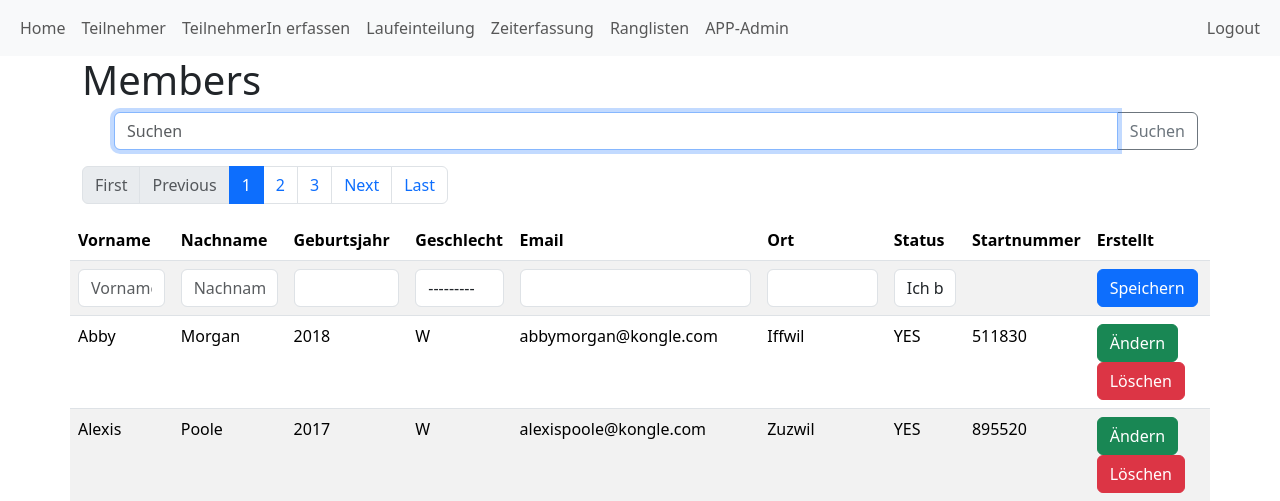
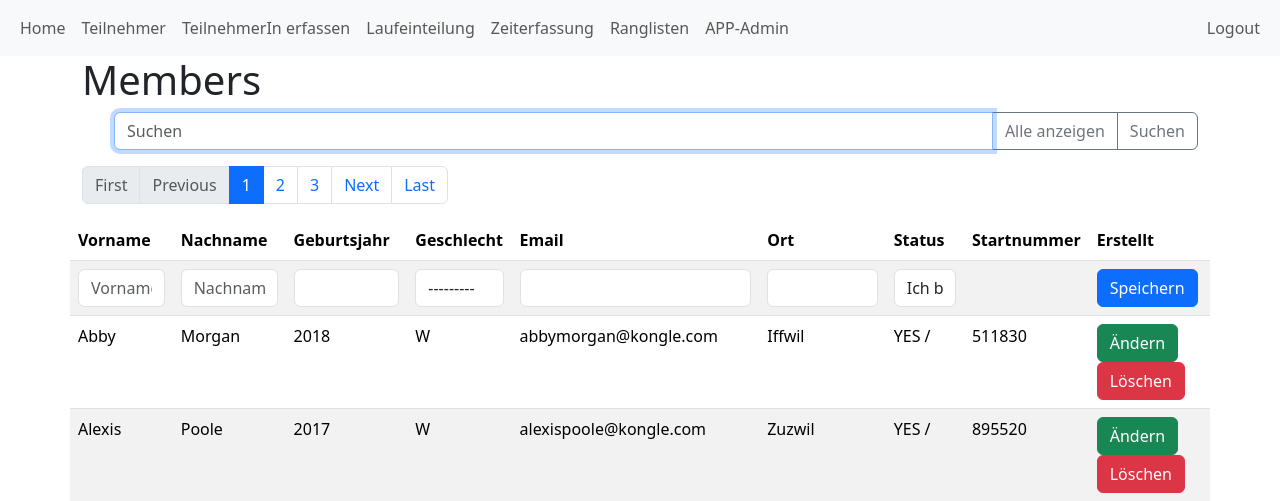
Before and after one commit to fPBunxGKv/sj-github, a Django app: page /users/ in a window 1280 px wide. Shown: the top 501 px of the page. Run offline with Django 4.2, Linux system fonts and the light colour scheme; the visitor is signed in with stand-in values (Sample User, id 1); data comes from the database, SQL or seed files in the repository; some libraries are stand-ins or nearby versions.

Commit message:
add clear button for the searchfield

```diff
--- a/members/templates/users_show.html
+++ b/members/templates/users_show.html
@@ -21,6 +21,10 @@
                                name="query"
                                aria-label="Suche"
                                aria-describedby="button-addon2">
+                        <button formnovalidate
+                                class="btn btn-outline-secondary"
+                                name="clear"
+                                id="button-addon2">Alle anzeigen</button>
                         <button formnovalidate
                                 class="btn btn-outline-secondary"
                                 name="search"
@@ -138,7 +142,7 @@
                                     <td>{{ x.gender }}</td>
                                     <td>{{ x.email }}</td>
                                     <td>{{ x.city }}</td>
-                                    <td>{{ x.state }}</td>
+                                    <td>{{ x.state }} / {{x.admin_state}}</td>
                                     <td>{{ x.startnum }}</td>
                                     <td>
                                         <button formnovalidate class="btn btn-success" name="edit" value="{{ x.id }}">Ändern</button>
```
